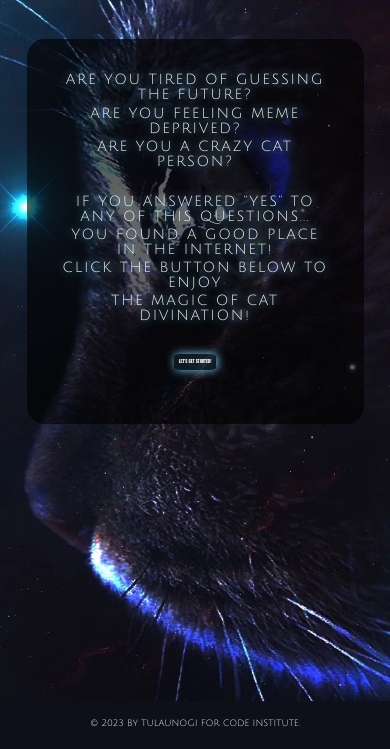
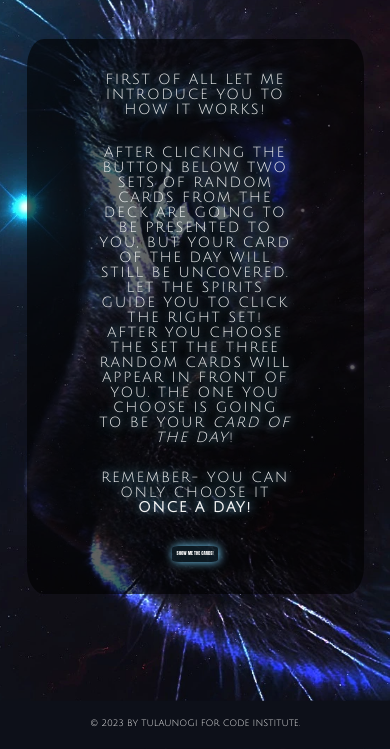
Before and after one commit to TulaUnogi/oracle-cats, a plain HTML site: page index.html in a window 390 px wide. Shown: the part 95-844 px from the top of the page. Drawn offline with Linux system fonts and the light colour scheme; a web font is replaced by a local one.

Commit message:
Style page 2 and add event listener to button2

```diff
--- a/assets/css/style.css
+++ b/assets/css/style.css
@@ -89,7 +89,11 @@ h1 {
   padding: 4rem;
   border-radius: 5%;
   font-size: 0.9rem;
-  text-shadow: rgb(123, 213, 255) 1px 0 10px;;
+  text-shadow: rgb(123, 213, 255) 1px 0 10px;
+}
+
+.magic-box {
+  max-width: 50vw;
 }
 
 .content-box p {
@@ -174,10 +178,15 @@ footer {
   .content-box {
     background-color: rgba(0, 0, 0, 0.618);
     text-shadow: rgb(123, 213, 255) 1px 0 10px;
-    top: 15vh;
     width: 70vw;
     padding: 2rem;
     margin-top: 5vh;
+  }
+
+  .magic-box {
+    text-align: center;
+    margin-left: auto;
+    margin-right: auto;
   }
 
   .btn-start {
--- a/assets/js/script.js
+++ b/assets/js/script.js
@@ -1,3 +1,37 @@
+// Gets the inner HTML of the main section div's content
+
+let contentBox = document.getElementById("content-box");
+
+// Adds event listener to the page 1 and 2 buttons
+let button1 = document.getElementById("button1");
+button1.addEventListener("click", pageTwo);
+if (pageTwo()) {
+let button2 = document.getElementById("button2");
+button2.addEventListener("click", pageThree);
+}
+
+// On click function changing the content-box div's html for page 2 content
+
+function pageTwo(event) {
+  contentBox.innerHTML = `
+    <div class="magic-box">
+      <p>First of all let me introduce you to
+      how it works!<p>
+      <p class="p-break">after clicking the button below two sets
+      of random cards from the deck are going to be presented to you, but your
+      card  of the day will still be uncovered.
+      Let the spirits guide you to click the right set! After you choose the set the three
+      random cards will appear in front of you.
+      The one you choose is going to be your
+      <em>Card Of The Day</em>!
+      <p class="p-break">Remember- you can only choose it <b>once a day!</b></p>
+    </div>
+    <div class="btn-start" id="button2">
+      <button type="button" aria-label="show-me-the-cards">Show me the cards!</button>
+    </div>
+  `;
+}
+
 // Creates the first card set
 let cardsArray1 = [];
 
@@ -151,43 +185,17 @@ for(x = 0; x < cardsArray2.length; x++) {
   console.log(cardsArray2[x].src);
 }
 
-// Gets the inner HTML of the main section div's content
-
-let contentBox = document.getElementsByClassName("content-box");
-let newContent = contentBox.innerHTML;
-
-// Adds event listener to the button
-
-let button1 = document.getElementsByClassName("btn-start");
-button1.addEventListener(click, pageTwo);
-
-// On click function changing the content-box div's html for page 2 content
-
-function pageTwo() {
-  let newContent = `
-    <div class="magic-box">
-      <p>First of all let me introduce you to
-      how it works!</p>
-      <p>after clicking the button below two sets
-      of random cards from the deck are going to be presented to you, but your</p>
-      <p>card  of the day will still be uncovered.
-      let the spirits guide you to click the right set! After you choose the set the three</p>
-      <p>random cards will appear in front of you.
-      The one you choose is going to be your</p>
-      <p>card of the day! Remember- you can only choose it once a day!</p>
-    </div>
-    <div class="btn-start">
-      <button type="button" aria-label="show-me-the-cards">Show me the cards!!</button>
-    </div>
-  `
+/**
+ * On click functions changing the content-box div's html for page 3 content
+ * and randomizing the content of 2 different sets of card arrays
+ */
+function setRandomize() {
+  console.log("yup");
 }
 
-// Adds event listener for page 2 button
-
-/**
- * On click function changing the content-box div's html for page 3 content
- * and randomizing the content of 2 different sets of card arrays
- */
+function pageThree() {
+  console.log("placeholder");
+}
 
 
 // Adds event listener for 2 card sets
--- a/index.html
+++ b/index.html
@@ -35,7 +35,7 @@
 
         <main>
 
-            <div class="content-box">
+            <div class="content-box" id="content-box">
 
                 <div class="magic-box">
                     <p >Are you tired of guessing the future?</p>
@@ -47,7 +47,7 @@
                     <p>The magic of cat divination!</p>
                 </div>
 
-                <div class="btn-start">
+                <div class="btn-start" id="button1">
                     <button type="button" aria-label="start">Let's get started!</button>
                 </div>
 
```
